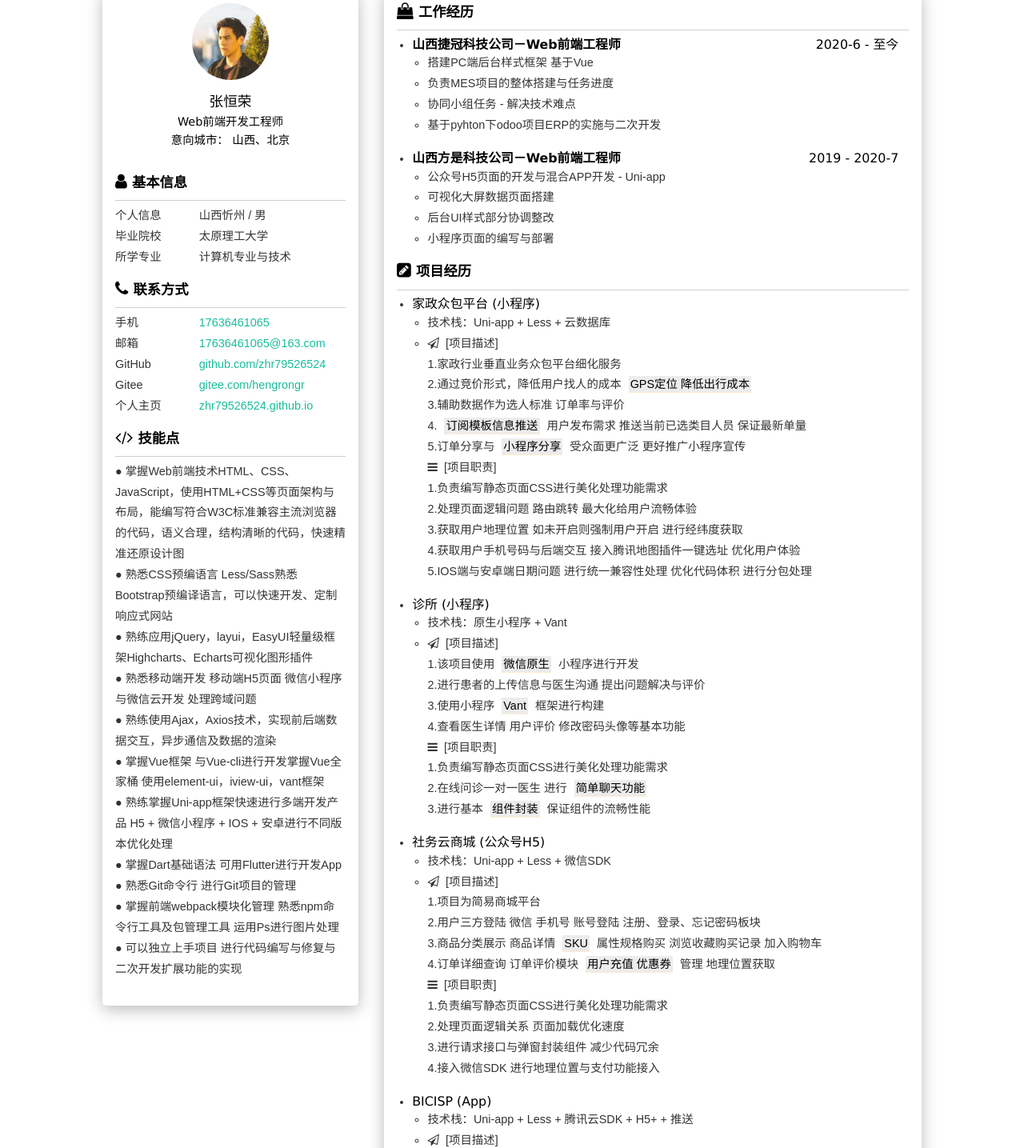
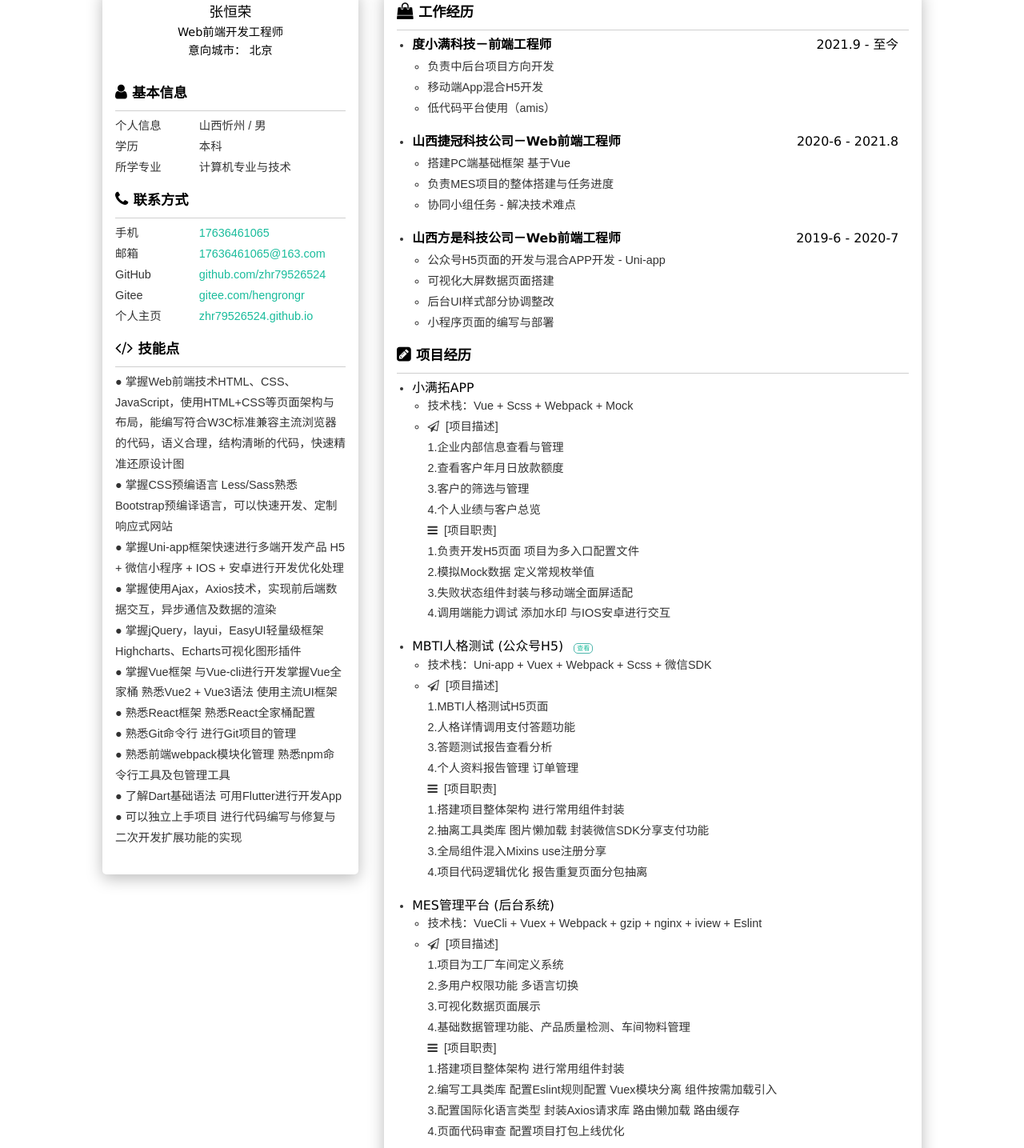
Before and after one commit to zhr79526524/zhr79526524.github.io, a plain HTML site: page index.html in a window 1280 px wide. Shown: the part 28-1463 px from the top of the page at 80% size. Drawn offline with Linux system fonts and the light colour scheme; no server answers.

Commit message:
该找工作了 2022

```diff
--- a/assets/css/index.css
+++ b/assets/css/index.css
@@ -103,7 +103,9 @@ body .info-unit h3 {
         background: lightgreen;
     }
 }
-
+.work h3{
+    margin-bottom: 0.3rem;
+}
 .container .side .me .portrait .loading span:nth-child(2) {
     -webkit-animation-delay: 0.2s;
 }
--- a/index.html
+++ b/index.html
@@ -5,19 +5,19 @@
   <meta charset="utf-8">
   <meta http-equiv="X-UA-Compatible" content="IE=edge,chrome=1">
   <meta name="viewport"
-        content="width=device-width, initial-scale=1.0, maximum-scale=1.0, minimum-scale=1.0, user-scalable=no"/>
-  <meta name="apple-mobile-web-app-status-bar-style" content="black"/>
-  <meta name="format-detection" content="email=no"/>
-  <meta name="apple-mobile-web-app-capable" content="yes"/>
-  <meta name="format-detection" content="telephone=no"/>
+    content="width=device-width, initial-scale=1.0, maximum-scale=1.0, minimum-scale=1.0, user-scalable=no" />
+  <meta name="apple-mobile-web-app-status-bar-style" content="black" />
+  <meta name="format-detection" content="email=no" />
+  <meta name="apple-mobile-web-app-capable" content="yes" />
+  <meta name="format-detection" content="telephone=no" />
   <meta name="renderer" content="webkit">
   <meta name="apple-mobile-web-app-status-bar-style" content="black">
-  <meta name="apple-mobile-web-app-title" content="Amaze UI"/>
-  <meta http-equiv="Cache-Control" content="no-cache, no-store, must-revalidate"/>
-  <meta http-equiv="Pragma" content="no-cache"/>
-  <meta http-equiv="Expires" content="0"/>
+  <meta name="apple-mobile-web-app-title" content="Amaze UI" />
+  <meta http-equiv="Cache-Control" content="no-cache, no-store, must-revalidate" />
+  <meta http-equiv="Pragma" content="no-cache" />
+  <meta http-equiv="Expires" content="0" />
   <title>张恒荣 - 前端开发工程师</title>
-  <link rel="Shortcut Icon" href="./favicon.ico" type="image/x-icon"/>
+  <link rel="Shortcut Icon" href="./favicon.ico" type="image/x-icon" />
   <link rel="stylesheet" href="assets/css/typo.css">
   <link rel="stylesheet" href="assets/css/font-awesome.min.css">
   <link rel="stylesheet" href="assets/css/index.css">
@@ -31,21 +31,13 @@
 
       <!-- 个人肖像 -->
       <section class="me">
-      <section class="portrait">
-        <!-- <div class="loading">
-          <span></span>
-          <span></span>
-          <span></span>
-          <span></span>
-          <span></span>
-      </div> -->
-        <!-- 头像照片 -->
+        <!-- <section class="portrait">
         <img class="avatar" src="assets/images/img.jpeg" style="display: block;">
-      </section>
+      </section> -->
 
         <h1 class="name" style="font-size: 1.1rem;">张恒荣</h1>
         <h4 class="info-job" style="margin: 0.2rem 0;">Web前端开发工程师</h4>
-      <h4 class="info-job">意向城市： 山西、北京 </h4>
+        <h4 class="info-job">意向城市： 北京 </h4>
 
       </section>
 
@@ -54,7 +46,7 @@
         <h2>
           <i class="fa fa-user" aria-hidden="true"></i>基本信息
         </h2>
-      <hr/>
+        <hr />
         <ul>
           <li>
             <label>个人信息</label>
@@ -62,8 +54,8 @@
           </li>
 
           <li>
-          <label>毕业院校</label>
-          <span>太原理工大学</span>
+            <label>学历</label>
+            <span>本科</span>
           </li>
 
           <li>
@@ -83,7 +75,7 @@
         <h2>
           <i class="fa fa-phone" aria-hidden="true"></i>联系方式
         </h2>
-      <hr/>
+        <hr />
         <ul>
           <li>
             <label>手机</label>
@@ -113,18 +105,18 @@
         <h2>
           <i class="fa fa-code" aria-hidden="true"></i>技能点
         </h2>
-      <hr/>
+        <hr />
         <ul>
           <li>● 掌握Web前端技术HTML、CSS、JavaScript，使用HTML+CSS等页面架构与布局，能编写符合W3C标准兼容主流浏览器的代码，语义合理，结构清晰的代码，快速精准还原设计图</li>
-        <li>● 熟悉CSS预编语言 Less/Sass熟悉Bootstrap预编译语言，可以快速开发、定制响应式网站</li>
-        <li>● 熟练应用jQuery，layui，EasyUI轻量级框架Highcharts、Echarts可视化图形插件</li>
-        <li>● 熟悉移动端开发 移动端H5页面 微信小程序与微信云开发 处理跨域问题</li>
-        <li>● 熟练使用Ajax，Axios技术，实现前后端数据交互，异步通信及数据的渲染</li>
-        <li>● 掌握Vue框架 与Vue-cli进行开发掌握Vue全家桶 使用element-ui，iview-ui，vant框架</li>
-        <li>● 熟练掌握Uni-app框架快速进行多端开发产品 H5 + 微信小程序 + IOS + 安卓进行不同版本优化处理</li>
-        <li>● 掌握Dart基础语法 可用Flutter进行开发App</li>
+          <li>● 掌握CSS预编语言 Less/Sass熟悉Bootstrap预编译语言，可以快速开发、定制响应式网站</li>
+          <li>● 掌握Uni-app框架快速进行多端开发产品 H5 + 微信小程序 + IOS + 安卓进行开发优化处理</li>
+          <li>● 掌握使用Ajax，Axios技术，实现前后端数据交互，异步通信及数据的渲染</li>
+          <li>● 掌握jQuery，layui，EasyUI轻量级框架Highcharts、Echarts可视化图形插件</li>
+          <li>● 掌握Vue框架 与Vue-cli进行开发掌握Vue全家桶 熟悉Vue2 + Vue3语法 使用主流UI框架</li>
+          <li>● 熟悉React框架 熟悉React全家桶配置</li>
           <li>● 熟悉Git命令行 进行Git项目的管理</li>
-        <li>● 掌握前端webpack模块化管理 熟悉npm命令行工具及包管理工具 运用Ps进行图片处理</li>
+          <li>● 熟悉前端webpack模块化管理 熟悉npm命令行工具及包管理工具</li>
+          <li>● 了解Dart基础语法 可用Flutter进行开发App</li>
           <li>● 可以独立上手项目 进行代码编写与修复与二次开发扩展功能的实现</li>
       </section>
 
@@ -137,24 +129,34 @@
         <h2>
           <i class="fa fa-shopping-bag" aria-hidden="true"></i>工作经历
         </h2>
-      <hr/>
+        <hr />
         <ul>
           <li>
             <h3>
-            <span><b>山西捷冠科技公司－Web前端工程师</b></span>
-            <time>2020-6 - 至今</time>
+              <span><b>度小满科技－前端工程师</b></span>
+              <time>2021.9 - 至今</time>
             </h3>
             <ul class="info-content">
-            <li>搭建PC端后台样式框架 基于Vue</li>
+              <li>负责中后台项目方向开发</li>
+              <li>移动端App混合H5开发</li>
+              <li>低代码平台使用（amis）</li>
+            </ul>
+          </li>
+          <li>
+            <h3>
+              <span><b>山西捷冠科技公司－Web前端工程师</b></span>
+              <time>2020-6 - 2021.8</time>
+            </h3>
+            <ul class="info-content">
+              <li>搭建PC端基础框架 基于Vue</li>
               <li>负责MES项目的整体搭建与任务进度</li>
               <li>协同小组任务 - 解决技术难点</li>
-            <li>基于pyhton下odoo项目ERP的实施与二次开发</li>
             </ul>
           </li>
           <li>
             <h3>
               <span><b>山西方是科技公司－Web前端工程师</b></span>
-              <time>2019 - 2020-7</time>
+              <time>2019-6 - 2020-7</time>
             </h3>
             <ul class="info-content">
               <li>公众号H5页面的开发与混合APP开发 - Uni-app</li>
@@ -171,15 +173,86 @@
         <h2>
           <i class="fa fa-pencil-square" aria-hidden="true"></i>项目经历
         </h2>
-      <hr/>
+        <hr />
         <ul>
+          <li>
+            <h3>
+              <span>小满拓APP </span>
+              <!-- <span class="link">
+                <a href="http://web.luopan.xglpx.com.cn/compass/index.html#/" target="_blank">查看</a>
+              </span> -->
+            </h3>
+            <ul class="info-content">
+              <li>技术栈：Vue + Scss + Webpack + Mock</li>
+              <li>
+                <i class="fa fa-paper-plane-o" aria-hidden="true"></i>
+                [项目描述]
+                <p>1.企业内部信息查看与管理</p>
+                <p>2.查看客户年月日放款额度</p>
+                <p>3.客户的筛选与管理</p>
+                <p>4.个人业绩与客户总览</p>
+                <i class="fa fa-bars" aria-hidden="true"></i>
+                [项目职责]
+                <p>1.负责开发H5页面 项目为多入口配置文件</p>
+                <p>2.模拟Mock数据 定义常规枚举值</p>
+                <p>3.失败状态组件封装与移动端全面屏适配</p>
+                <p>4.调用端能力调试 添加水印 与IOS安卓进行交互</p>
+              </li>
+            </ul>
+          </li>
+          <li>
+            <h3>
+              <span>MBTI人格测试 (公众号H5) </span>
+              <span class="link">
+                <a href="http://web.luopan.xglpx.com.cn/compass/index.html#/" target="_blank">查看</a>
+              </span>
+            </h3>
+            <ul class="info-content">
+              <li>技术栈：Uni-app + Vuex + Webpack + Scss + 微信SDK</li>
+              <li>
+                <i class="fa fa-paper-plane-o" aria-hidden="true"></i>
+                [项目描述]
+                <p>1.MBTI人格测试H5页面</p>
+                <p>2.人格详情调用支付答题功能</p>
+                <p>3.答题测试报告查看分析</p>
+                <p>4.个人资料报告管理 订单管理</p>
+                <i class="fa fa-bars" aria-hidden="true"></i>
+                [项目职责]
+                <p>1.搭建项目整体架构 进行常用组件封装</p>
+                <p>2.抽离工具类库 图片懒加载 封装微信SDK分享支付功能</p>
+                <p>3.全局组件混入Mixins use注册分享</p>
+                <p>4.项目代码逻辑优化 报告重复页面分包抽离</p>
+              </li>
+            </ul>
+          </li>
+          <li>
+            <h3>
+              <span>MES管理平台 (后台系统) </span>
+            </h3>
+            <ul class="info-content">
+              <li>技术栈：VueCli + Vuex + Webpack + gzip + nginx + iview + Eslint</li>
+              <li>
+                <i class="fa fa-paper-plane-o" aria-hidden="true"></i>
+                [项目描述]
+                <p>1.项目为工厂车间定义系统</p>
+                <p>2.多用户权限功能 多语言切换</p>
+                <p>3.可视化数据页面展示</p>
+                <p>4.基础数据管理功能、产品质量检测、车间物料管理</p>
+                <i class="fa fa-bars" aria-hidden="true"></i>
+                [项目职责]
+                <p>1.搭建项目整体架构 进行常用组件封装</p>
+                <p>2.编写工具类库 配置Eslint规则配置 Vuex模块分离 组件按需加载引入</p>
+                <p>3.配置国际化语言类型 封装Axios请求库 路由懒加载 路由缓存</p>
+                <p>4.页面代码审查 配置项目打包上线优化</p>
+              </li>
+            </ul>
+          </li>
           <li>
             <h3>
               <span>家政众包平台 (小程序)</span>
               <!-- <span class="link">
                 <a href="http://xiaoxinnolabi.top:3000/" target="_blank">Demo</a>
               </span> -->
-            <!-- <time>2020.6-2020.9</time> -->
             </h3>
             <ul class="info-content">
               <li>技术栈：Uni-app + Less + 云数据库</li>
@@ -210,13 +283,9 @@
             </ul>
           </li>
 
-        <li>
+          <!-- <li>
             <h3>
               <span>诊所 (小程序)</span>
-            <!-- <span class="link">
-              <a href="http://106.52.141.233:8888/Journey/index.jsp" target="_blank">Demo</a>
-          </span> -->
-            <!-- <time>2020.05-2020.06</time> -->
             </h3>
             <ul class="info-content">
               <li>技术栈：原生小程序 + Vant</li>
@@ -245,7 +314,7 @@
                 </p>
               </li>
             </ul>
-        </li>
+          </li> -->
 
 
           <li>
@@ -301,28 +370,6 @@
             </ul>
           </li>
 
-        <li>
-          <h3>
-            <span>MES管理平台 (后台系统) </span>
-          </h3>
-          <ul class="info-content">
-            <li>技术栈：VueCli + Vuex + Webpack + gzip + nginx + iview + Eslint</li>
-            <li>
-              <i class="fa fa-paper-plane-o" aria-hidden="true"></i>
-              [项目描述]
-              <p>1.项目为工厂车间定义系统</p>
-              <p>2.多用户权限功能 多语言切换</p>
-              <p>3.可视化数据页面展示</p>
-              <p>4.基础数据管理功能、产品质量检测、车间物料管理</p>
-              <i class="fa fa-bars" aria-hidden="true"></i>
-              [项目职责]
-              <p>1.搭建项目整体架构 进行常用组件封装</p>
-              <p>2.编写工具类库 配置Eslint规则配置 Vuex模块分离 组件按需加载引入</p>
-              <p>3.配置国际化语言类型 封装Axios请求库 路由懒加载 路由缓存</p>
-              <p>4.页面代码审查 配置项目打包上线优化</p>
-            </li>
-          </ul>
-        </li>
 
         </ul>
       </section>
@@ -332,7 +379,7 @@
         <h2>
           <i class="fa fa-video-camera" aria-hidden="true"></i>主修课程
         </h2>
-      <hr/>
+        <hr />
         <p>web静态网页设计与开发，HTML+CSS+JS，PHP+Mysql后台数据 计算机基础，计算机软硬件维护，数据库应用技术，图像处理，办公软件与常用软件的综合应用， Linux系统的基础配置与服务，华为，思科配置
         </p>
       </section>
@@ -342,7 +389,7 @@
         <h2>
           <i class="fa fa-pencil" aria-hidden="true"></i>自我评价/期望
         </h2>
-      <hr/>
+        <hr />
         <p> 热爱前端，经常浏览前端博客与网页，乐于分享与学习</p>
         <p>● 具有一定的抗压能力和沟通能力, 对前端技术和团队工作能有持续的热情,良好的团队合作精神，拥有良好的亲和力，有强烈的责任感</p>
         <p>● 工作踏实，具有很强的学习能力和对新技术的追求精神,并乐于钻研WEB前端效果的技巧与实现</p>
@@ -356,7 +403,7 @@
         <h2>
           <i class="fa fa-book" aria-hidden="true"></i>技能证书
         </h2>
-      <hr/>
+        <hr />
         <p>● Web前端技术工程师</p>
         <p>● CIW网络安全技术工程师</p>
         <p>● CEAC网络工程师</p>
@@ -386,4 +433,5 @@ fetch('https://v1.hitokoto.cn')
       getDom('from').innerHTML = result.from;
     });
 </script>
+
 </html>
```
Lines whose indentation alone changed are shown as unchanged.
